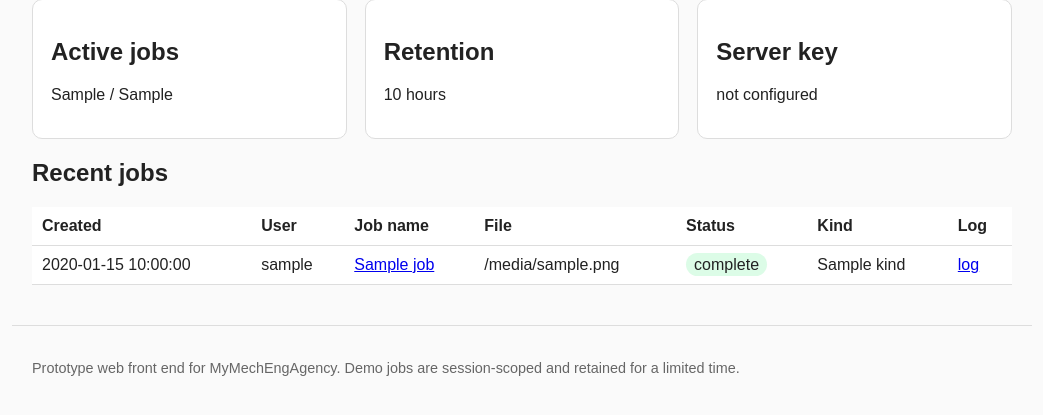
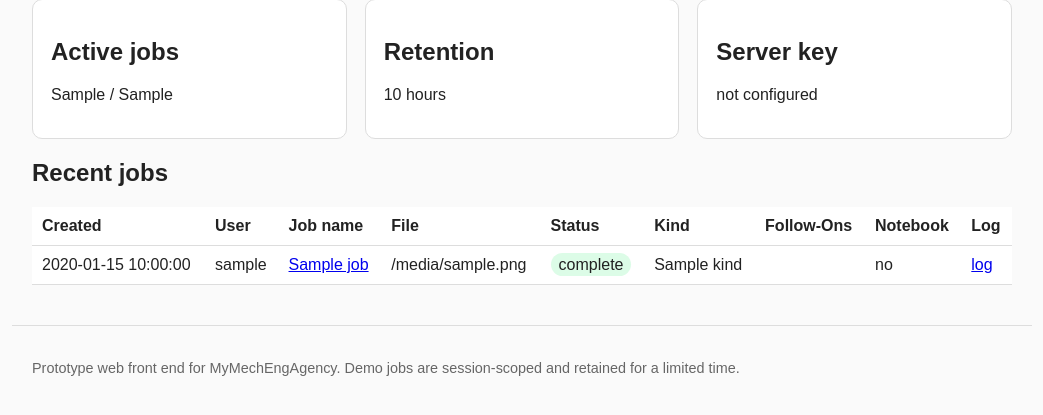
Before and after one commit to apatera1958/MyMechEngAgency, a Flask app: template web/templates/admin.html in a window 1280 px wide. Shown: the part 137-552 px from the top of the page, without its empty margins (118-1161 px from the left). Run offline with Flask 3, Linux system fonts and the light colour scheme; the template is opened without the code that fills it: most values are stand-ins (such as "Sample title", 1, 10 or a date in 2020); data that the repository does not hold is empty.

Commit message:
admin mods

```diff
--- a/web/app.py
+++ b/web/app.py
@@ -71,7 +71,7 @@ def _is_authenticated() -> bool:
 
 
 def _require_auth():
-    if not _is_authenticated():
+    if not _is_authenticated() and not _admin_authorized():
         flash("Please enter the site password.")
         return redirect(url_for("enter"))
     _ensure_session_id()
@@ -228,6 +228,24 @@ def _next_follow_on_number_for_job(job) -> int:
     except Exception:
         pass
     return 1
+
+
+def _admin_job_history(job) -> tuple[int, bool]:
+    """Return persistent Follow-On count and notebook-presence indicators."""
+    follow_on_count = 0
+    try:
+        html_path = Path(job["result_html"]) if job and job["result_html"] else None
+        if html_path and html_path.exists():
+            text = html_path.read_text(encoding="utf-8", errors="ignore")
+            nums = [
+                int(m.group(1))
+                for m in re.finditer(r">\s*Follow-On\s+(\d+)\s*<", text)
+            ]
+            follow_on_count = max(nums) if nums else 0
+    except Exception:
+        follow_on_count = 0
+
+    return follow_on_count, bool(_exploration_notebook_path(job))
 
 
 def _session_job_name_suggestions(session_id: str) -> list[str]:
@@ -436,6 +454,8 @@ def jobs():
 def _session_can_access(job) -> bool:
     if not job:
         return False
+    if _admin_authorized():
+        return True
     return bool(job["session_id"]) and job["session_id"] == session.get("session_id")
 
 
@@ -711,9 +731,15 @@ def admin():
 
     if not _admin_authorized():
         return render_template("admin_login.html")
+    recent_jobs = db.recent(100)
+    admin_history = {
+        job["id"]: _admin_job_history(job)
+        for job in recent_jobs
+    }
     return render_template(
         "admin.html",
-        jobs=db.recent(100),
+        jobs=recent_jobs,
+        admin_history=admin_history,
         active_jobs=db.count_active_jobs(),
         max_active_jobs=MAX_ACTIVE_JOBS,
         retention_hours=JOB_RETENTION_HOURS,
--- a/web/templates/admin.html
+++ b/web/templates/admin.html
@@ -9,7 +9,7 @@
 </div>
 <h2>Recent jobs</h2>
 <table>
-  <thead><tr><th>Created</th><th>User</th><th>Job name</th><th>File</th><th>Status</th><th>Kind</th><th>Log</th></tr></thead>
+  <thead><tr><th>Created</th><th>User</th><th>Job name</th><th>File</th><th>Status</th><th>Kind</th><th>Follow-Ons</th><th>Notebook</th><th>Log</th></tr></thead>
   <tbody>
     {% for job in jobs %}
     <tr>
@@ -19,6 +19,9 @@
       <td>{{ job.original_filename or '—' }}</td>
       <td><span class="status {{ job.status }}">{{ job.status }}</span></td>
       <td>{{ job.kind }}</td>
+      {% set history = admin_history.get(job.id, (0, false)) %}
+      <td>{{ history[0] }}</td>
+      <td>{{ 'yes' if history[1] else 'no' }}</td>
       <td><a href="{{ url_for('log', job_id=job.id) }}">log</a></td>
     </tr>
     {% endfor %}
```
